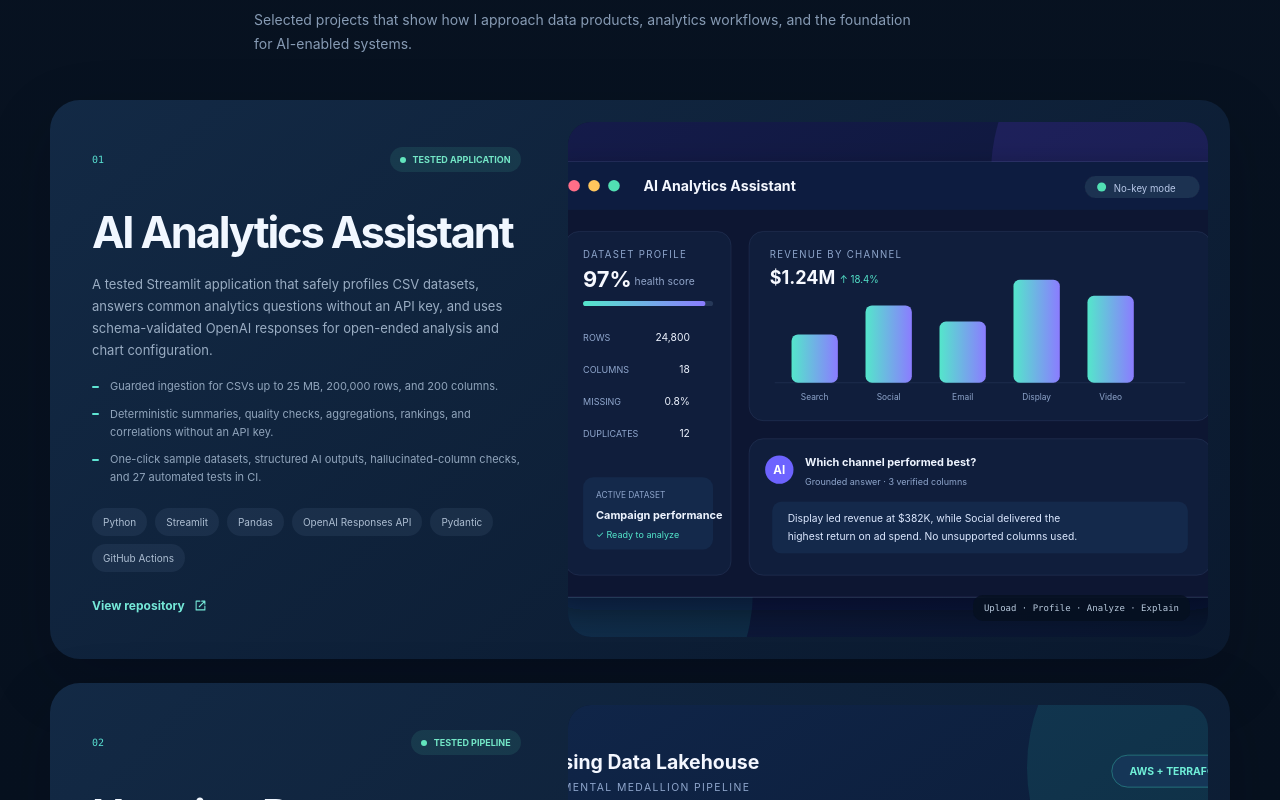
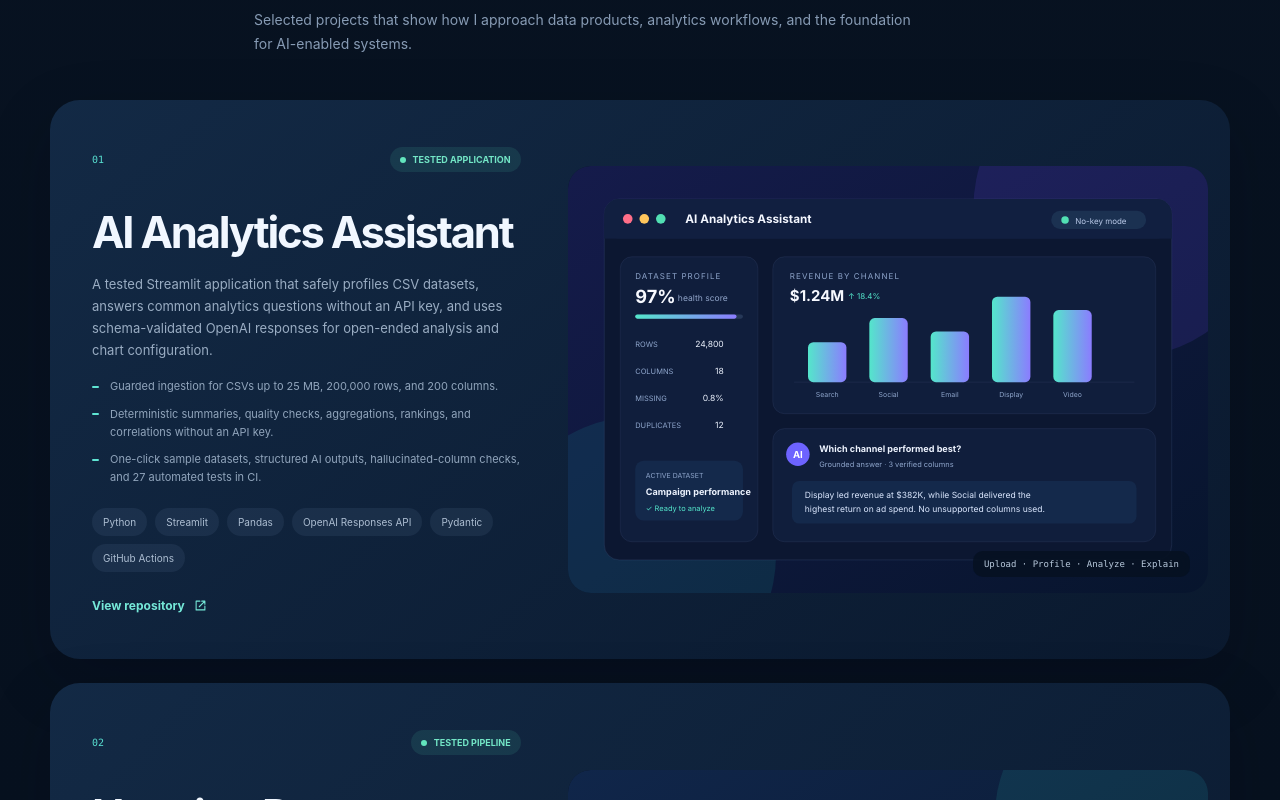
Before and after one commit to anveshsvemuri/anvesh-portfolio, a React (Vite) app: page / in a window 1280 px wide. Shown: the part 3140-3940 px from the top of the page. Built offline with nearby package versions, Linux system fonts and the light colour scheme.

Commit message:
fix: render project visuals at native resolution

```diff
--- a/src/App.css
+++ b/src/App.css
@@ -525,6 +525,8 @@
 
 .project-visual {
   position: relative;
+  align-self: center;
+  aspect-ratio: 3 / 2;
   min-width: 0;
   margin: 0;
   overflow: hidden;
@@ -535,9 +537,10 @@
 .project-visual img {
   display: block;
   width: 100%;
-  height: 100%;
-  min-height: 460px;
-  object-fit: cover;
+  height: auto;
+  aspect-ratio: 3 / 2;
+  object-fit: contain;
+  image-rendering: auto;
   transition: transform 500ms ease;
 }
 
@@ -861,7 +864,6 @@
   .experience-row { grid-template-columns: 230px 1fr; gap: 28px; }
   .project-case { grid-template-columns: 1fr; }
   .project-copy { min-height: 390px; }
-  .project-visual img { min-height: auto; }
 }
 
 @media (max-width: 820px) {
```
Also changed, not shown: public/projects/ai-analytics-preview.svg, public/projects/housing-lakehouse-preview.svg.
